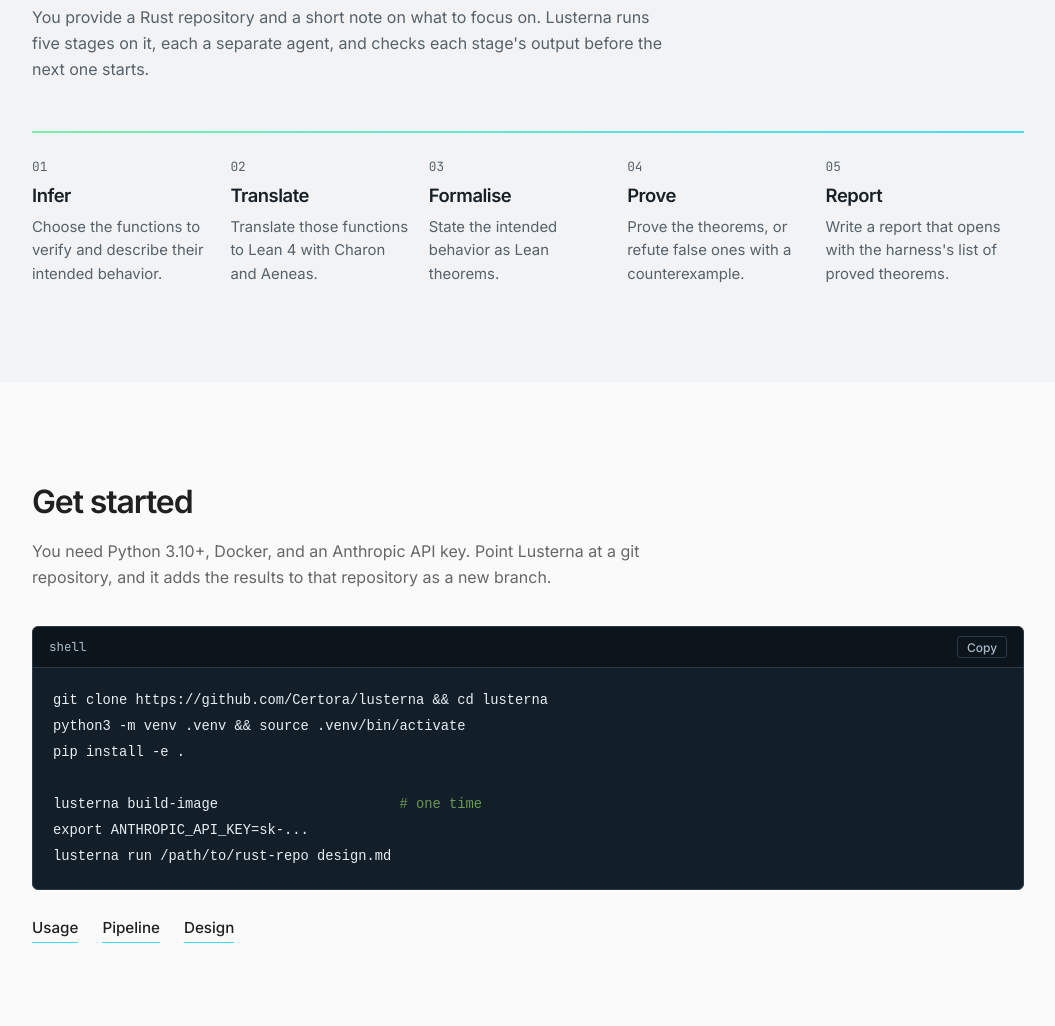
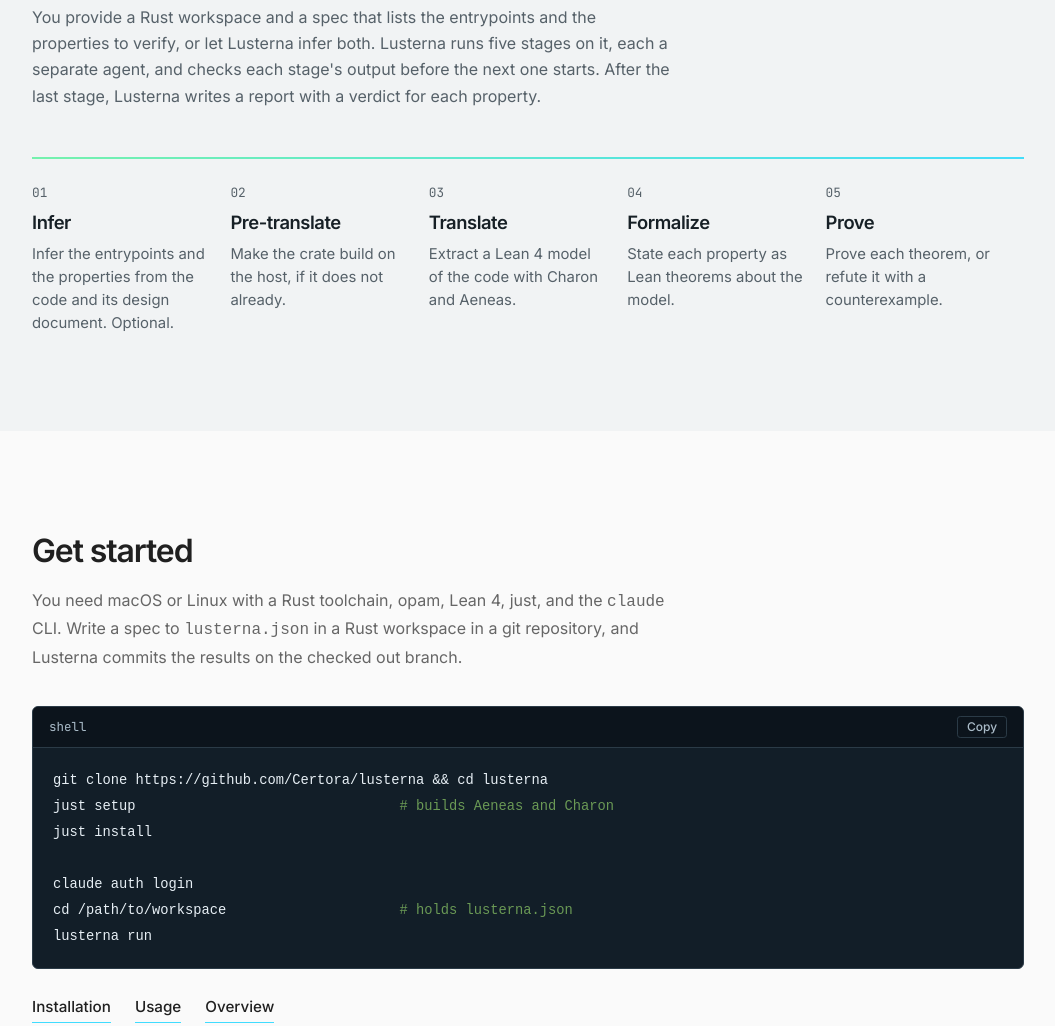
Before and after one commit to Certora/lusterna, a plain HTML site: page site/index.html in a window 1280 px wide. Shown: the part 1019-2045 px from the top of the page, without its empty margins (112-1167 px from the left). Drawn offline with Linux system fonts and the light colour scheme.

Commit message:
doc(site): update website

```diff
--- a/site/index.html
+++ b/site/index.html
@@ -1,24 +1,29 @@
 <!doctype html>
 <html lang="en">
+
 <head>
   <meta charset="utf-8">
   <meta name="viewport" content="width=device-width, initial-scale=1">
-  <title>Lusterna — Formally verify Rust with AI agents | Certora</title>
-  <meta name="description" content="Lusterna lets AI agents prove properties of Rust and Solana programs in Lean 4, and checks every result: the Lean kernel checks each proof, and the harness rejects any proof that rests on an unproven assumption.">
+  <title>Lusterna: Formally verify Rust with AI agents | Certora</title>
+  <meta name="description"
+    content="Lusterna lets AI agents prove properties of Rust and Solana programs in Lean 4, and checks every result: Lean checks each proof, and the report lists every assumption that a proof depends on.">
   <meta name="theme-color" content="#fafafa">
   <link rel="canonical" href="https://lusterna.sh/">
   <link rel="icon" type="image/svg+xml" href="assets/lusterna-mark.svg">
   <meta property="og:type" content="website">
   <meta property="og:url" content="https://lusterna.sh/">
-  <meta property="og:title" content="Lusterna — Formally verify Rust with AI agents">
-  <meta property="og:description" content="AI agents prove properties of Rust programs in Lean 4. Lusterna checks every result.">
+  <meta property="og:title" content="Lusterna: Formally verify Rust with AI agents">
+  <meta property="og:description"
+    content="AI agents prove properties of Rust programs in Lean 4. Lusterna checks every result.">
   <meta name="twitter:card" content="summary">
 
   <link rel="preconnect" href="https://fonts.gstatic.com" crossorigin>
   <link rel="preconnect" href="https://fonts.googleapis.com">
-  <link rel="stylesheet" href="https://fonts.googleapis.com/css2?family=Inter:wght@400;500;600;700&family=JetBrains+Mono:wght@400;500&display=swap">
+  <link rel="stylesheet"
+    href="https://fonts.googleapis.com/css2?family=Inter:wght@400;500;600;700&family=JetBrains+Mono:wght@400;500&display=swap">
   <link rel="stylesheet" href="assets/style.css">
 </head>
+
 <body>
 
   <header class="nav">
@@ -31,7 +36,7 @@
         by <img src="https://www.certora.com/logowhite.png" alt="Certora" width="76" height="22">
       </a>
       <nav class="nav-links">
-      <a href="https://github.com/Certora/lusterna/tree/main/docs">Docs</a>
+        <a href="https://github.com/Certora/lusterna#readme">Docs</a>
         <a href="https://github.com/Certora/lusterna">GitHub</a>
         <a class="btn btn-primary btn-sm" href="#get-started">Get started</a>
       </nav>
@@ -46,9 +51,9 @@
         <p class="lead">
           AI agents can translate Rust to Lean&nbsp;4 and prove properties about it. But an agent will
           also report a theorem as proved when its proof relies on a <code>sorry</code>, an unproven
-        axiom, or a weakened statement. Lusterna lets agents do this work and makes sure that every result is sound:
-        the Lean kernel checks each proof, and the harness rejects any
-        proof that rests on an unproven assumption.
+          axiom, or a weakened statement. Lusterna lets agents do this work and checks every result:
+          Lean checks each proof, Lusterna rejects a proof with a <code>sorry</code> or an added axiom,
+          and the report lists every assumption that a proof depends on.
           Lusterna works on Rust and Solana programs.
         </p>
         <div class="cta">
@@ -61,13 +66,31 @@
     <section class="how">
       <div class="wrap">
         <h2>How it works</h2>
-      <p class="sub">You provide a Rust repository and a short note on what to focus on. Lusterna runs five stages on it, each a separate agent, and checks each stage's output before the next one starts.</p>
+        <p class="sub">You provide a Rust workspace and a spec that lists the entrypoints and the properties to verify,
+          or let Lusterna infer both. Lusterna runs five stages on it, each a separate agent, and checks each stage's
+          output before the next one starts. After the last stage, Lusterna writes a report with a verdict for each
+          property.</p>
         <ol class="stages">
-        <li><span>01</span><h3>Infer</h3><p>Choose the functions to verify and describe their intended behavior.</p></li>
-        <li><span>02</span><h3>Translate</h3><p>Translate those functions to Lean 4 with Charon and Aeneas.</p></li>
-        <li><span>03</span><h3>Formalise</h3><p>State the intended behavior as Lean theorems.</p></li>
-        <li><span>04</span><h3>Prove</h3><p>Prove the theorems, or refute false ones with a counterexample.</p></li>
-        <li><span>05</span><h3>Report</h3><p>Write a report that opens with the harness's list of proved theorems.</p></li>
+          <li><span>01</span>
+            <h3>Infer</h3>
+            <p>Infer the entrypoints and the properties from the code and its design document. Optional.</p>
+          </li>
+          <li><span>02</span>
+            <h3>Pre-translate</h3>
+            <p>Make the crate build on the host, if it does not already.</p>
+          </li>
+          <li><span>03</span>
+            <h3>Translate</h3>
+            <p>Extract a Lean 4 model of the code with Charon and Aeneas.</p>
+          </li>
+          <li><span>04</span>
+            <h3>Formalize</h3>
+            <p>State each property as Lean theorems about the model.</p>
+          </li>
+          <li><span>05</span>
+            <h3>Prove</h3>
+            <p>Prove each theorem, or refute it with a counterexample.</p>
+          </li>
         </ol>
       </div>
     </section>
@@ -75,21 +98,23 @@
     <section class="start" id="get-started">
       <div class="wrap">
         <h2>Get started</h2>
-      <p class="sub">You need Python 3.10+, Docker, and an Anthropic API key. Point Lusterna at a git repository, and it adds the results to that repository as a new branch.</p>
+        <p class="sub">You need macOS or Linux with a Rust toolchain, opam, Lean 4, just, and the <code>claude</code>
+          CLI. Write a spec to <code>lusterna.json</code> in a Rust workspace in a git repository, and Lusterna commits
+          the results on the checked out branch.</p>
         <div class="panel">
           <div class="panel-head">shell<button class="copy" type="button">Copy</button></div>
           <pre><code>git clone https://github.com/Certora/lusterna && cd lusterna
-python3 -m venv .venv && source .venv/bin/activate
-pip install -e .
+just setup                                <span class="c"># builds Aeneas and Charon</span>
+just install
 
-lusterna build-image                      <span class="c"># one time</span>
-export ANTHROPIC_API_KEY=sk-...
-lusterna run /path/to/rust-repo design.md</code></pre>
+claude auth login
+cd /path/to/workspace                     <span class="c"># holds lusterna.json</span>
+lusterna run</code></pre>
         </div>
         <p class="links">
-        <a href="https://github.com/Certora/lusterna/blob/main/docs/usage.md">Usage</a>
-        <a href="https://github.com/Certora/lusterna/blob/main/docs/pipeline.md">Pipeline</a>
-        <a href="https://github.com/Certora/lusterna/blob/main/docs/design.md">Design</a>
+          <a href="https://github.com/Certora/lusterna#installation">Installation</a>
+          <a href="https://github.com/Certora/lusterna#usage">Usage</a>
+          <a href="https://github.com/Certora/lusterna#overview">Overview</a>
         </p>
       </div>
     </section>
@@ -113,4 +138,5 @@ lusterna run /path/to/rust-repo design.md</code></pre>
     });
   </script>
 </body>
+
 </html>
```
Lines whose indentation alone changed are shown as unchanged.
